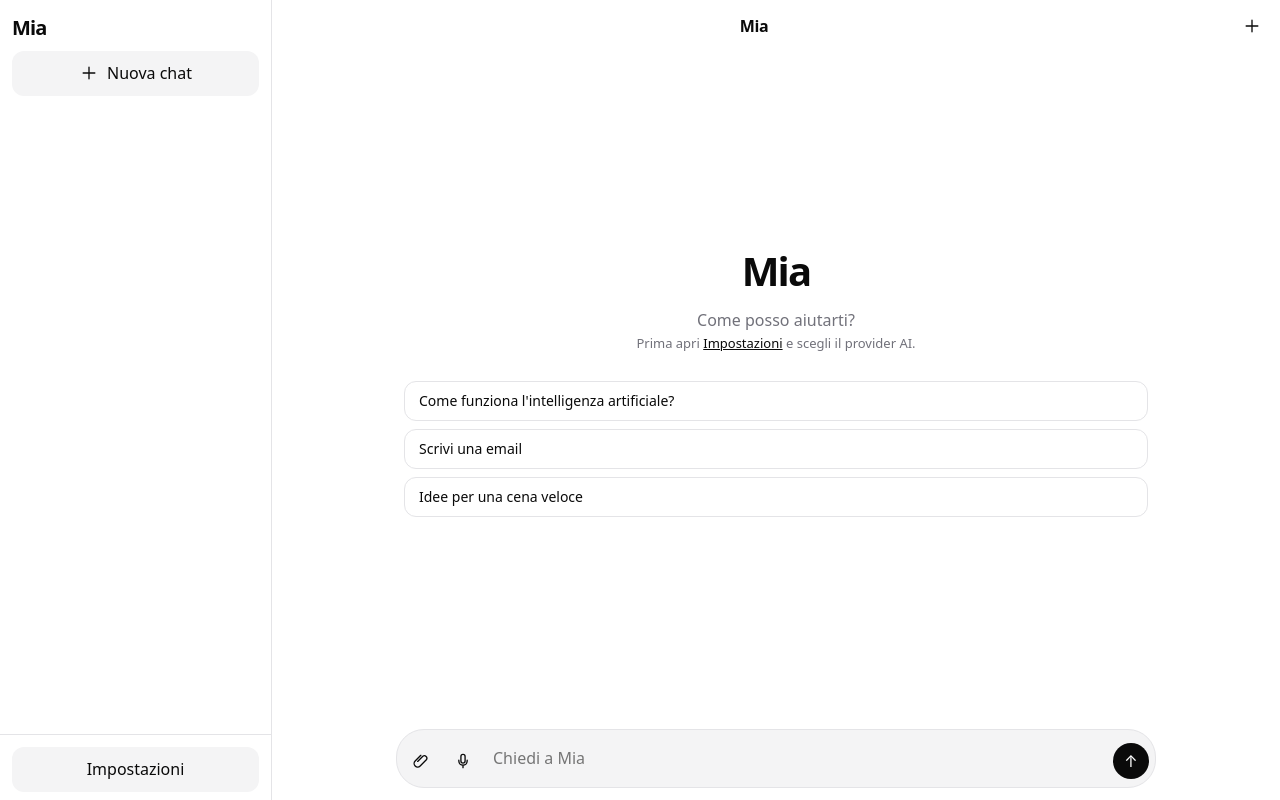
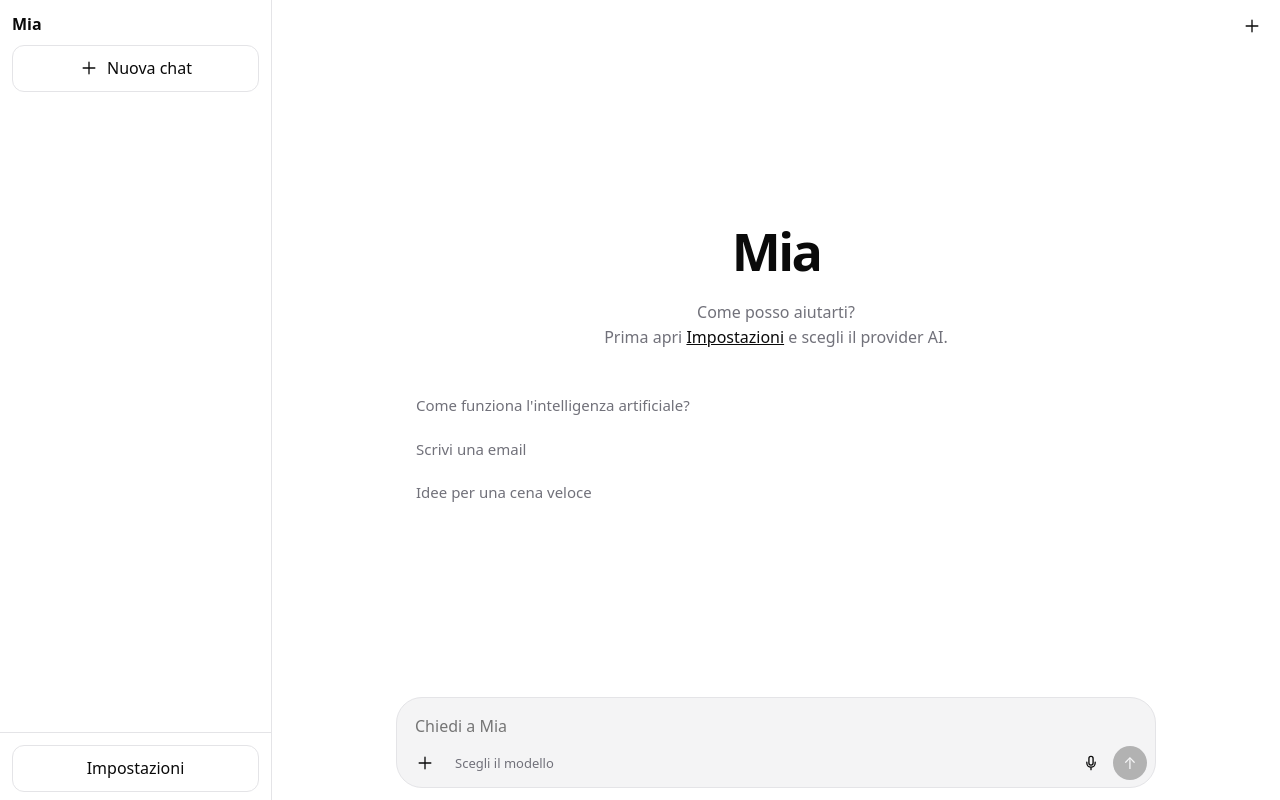
Before and after one commit to micmax1000-afk/mia-ai-app, a website: page index.html in a window 1280 px wide. Drawn offline with Linux system fonts and the light colour scheme.

Commit message:
Layout più vicino a una chat: barra in basso, titolo grande, chat raggruppate

```diff
--- a/css/app.css
+++ b/css/app.css
@@ -79,14 +79,13 @@ button { cursor: pointer; }
   padding: calc(6px + var(--safe-top)) 8px 6px;
   background: var(--bg);
 }
-.title {
+.title,
+.top-title {
   flex: 1; min-width: 0; text-align: center;
-  border: 0; background: none; padding: 6px 8px; border-radius: 12px; cursor: pointer;
+  border: 0; background: none; padding: 6px 8px;
+  font-size: 15px; font-weight: 600; letter-spacing: -0.02em;
+  white-space: nowrap; overflow: hidden; text-overflow: ellipsis;
 }
-.title:hover, .title:active { background: var(--hover); }
-.title strong, .title small { display: block; white-space: nowrap; overflow: hidden; text-overflow: ellipsis; }
-.title strong { font-size: 16px; font-weight: 600; letter-spacing: -0.02em; }
-.title small { color: var(--muted); font-size: 12px; margin-top: 1px; }
 .icon-btn,
 .attach-btn,
 .mic-btn,
@@ -142,27 +141,27 @@ html[data-offline='1'] .net-dot {
 }
 .empty h1 {
   color: var(--text);
-  margin: 0 0 6px;
-  font-size: 40px;
-  font-weight: 600;
-  letter-spacing: -0.045em;
+  margin: 0 0 8px;
+  font-size: 52px;
+  font-weight: 560;
+  letter-spacing: -0.05em;
 }
-.empty p { margin: 0; }
+.empty p { margin: 0; font-size: 16px; }
 .suggestions {
   display: flex;
   flex-direction: column;
-  gap: 8px;
-  margin-top: 28px;
+  gap: 2px;
+  margin-top: 36px;
   text-align: left;
 }
 .chip {
-  border: 1px solid var(--border);
+  border: 0;
   background: transparent;
   border-radius: 12px;
-  padding: 10px 14px;
+  padding: 11px 12px;
   text-align: left;
-  color: var(--text);
-  font-size: 14px;
+  color: var(--muted);
+  font-size: 15px;
   line-height: 1.3;
 }
 .chip:hover, .chip:active { background: var(--hover); }
@@ -187,6 +186,8 @@ html[data-offline='1'] .net-dot {
   border-radius: 0;
   max-width: 100%;
   padding: 2px 2px;
+  font-size: 16.5px;
+  line-height: 1.65;
 }
 .msg.error .bubble { color: var(--danger); }
 .bubble p { margin: 0 0 10px; }
@@ -222,33 +223,57 @@ html[data-offline='1'] .net-dot {
 
 .pending-att { padding: 0 16px; background: var(--bg); }
 .composer {
-  display: flex;
-  align-items: flex-end;
-  gap: 2px;
+  display: block;
   margin: 8px 12px calc(12px + var(--safe-bottom));
-  padding: 6px 6px 6px 4px;
+  padding: 0;
+  border: 0;
+  background: transparent;
+}
+.composer-box {
   border: 1px solid var(--border);
-  border-radius: 28px;
+  border-radius: 26px;
   background: var(--composer);
+  padding: 8px 8px 4px;
 }
 .composer textarea {
-  flex: 1;
+  display: block;
+  width: 100%;
   resize: none;
   max-height: 40vh;
-  padding: 10px 8px;
+  padding: 8px 10px 4px;
   border: 0;
-  border-radius: 0;
   background: transparent;
   outline: none;
 }
+.composer-tools {
+  display: flex;
+  align-items: center;
+  gap: 2px;
+}
+.model-chip {
+  border: 0;
+  background: transparent;
+  color: var(--muted);
+  font-size: 13px;
+  padding: 6px 8px;
+  border-radius: 999px;
+  max-width: 48%;
+  overflow: hidden;
+  text-overflow: ellipsis;
+  white-space: nowrap;
+}
+.tool-gap { flex: 1; }
+.model-chip:hover, .model-chip:active { background: var(--hover); color: var(--text); }
 .send-btn {
-  width: 36px; height: 36px; flex: none;
+  width: 34px; height: 34px; flex: none;
   border: 0; border-radius: 50%;
   background: var(--accent);
   color: var(--bg);
   font-size: 16px;
-  margin-bottom: 2px;
+  opacity: 0.28;
 }
+.composer.has-text .send-btn,
+.send-btn.stop { opacity: 1; }
 .send-btn.stop { background: var(--danger); color: #fff; }
 .send-btn:disabled { opacity: .4; }
 
@@ -267,9 +292,17 @@ html[data-offline='1'] .net-dot {
 }
 .drawer.open { transform: none; }
 .drawer-head, .drawer-foot { display: flex; align-items: center; justify-content: space-between; padding: 12px 12px 8px; }
-.brand { font-size: 20px; letter-spacing: -0.04em; font-weight: 650; }
+.drawer .btn.ghost { background: transparent; border: 1px solid var(--border); }
 .drawer-foot { border-top: 1px solid var(--border); }
 .conv-list { list-style: none; margin: 0; padding: 4px 8px 8px; overflow-y: auto; flex: 1; }
+.conv-list li.conv-label {
+  display: block;
+  color: var(--muted);
+  font-size: 12px;
+  padding: 14px 10px 4px;
+  pointer-events: none;
+}
+.conv-list li.conv-label:hover { background: none; }
 .conv-list li { display: flex; align-items: center; border-radius: 12px; }
 .conv-list li.active, .conv-list li:hover { background: var(--hover); }
 .conv-list .open-conv {
--- a/index.html
+++ b/index.html
@@ -15,10 +15,7 @@
 <div id="app">
   <header class="topbar">
     <button type="button" class="icon-btn" id="menuBtn" aria-label="Conversazioni"><svg viewBox="0 0 24 24" aria-hidden="true"><path d="M4 7h16M4 12h16M4 17h16"/></svg></button>
-    <button type="button" class="title" id="modelBtn" aria-label="Cambia modello">
-      <strong id="chatTitle">Mia</strong>
-      <small id="modelHint">—</small>
-    </button>
+    <span class="top-title" id="chatTitle"></span>
     <span id="netDot" class="net-dot" title="Connessione"></span>
     <button type="button" class="icon-btn" id="newChatBtn" aria-label="Nuova chat"><svg viewBox="0 0 24 24" aria-hidden="true"><path d="M12 5v14M5 12h14"/></svg></button>
   </header>
@@ -38,12 +35,18 @@
 
   <div class="pending-att" id="pendingAtt" hidden></div>
   <form class="composer" id="composer" autocomplete="off">
-    <button type="button" class="attach-btn" id="attachBtn" aria-label="Allega file"><svg viewBox="0 0 24 24" aria-hidden="true"><path d="M8 12.5l6.2-6.2a3 3 0 0 1 4.2 4.2l-7.4 7.5a4.2 4.2 0 0 1-6-6l6.8-6.8"/></svg></button>
-    <button type="button" class="mic-btn" id="micBtn" aria-label="Microfono" hidden><svg viewBox="0 0 24 24" aria-hidden="true"><path d="M12 4a2.5 2.5 0 0 1 2.5 2.5V12a2.5 2.5 0 0 1-5 0V6.5A2.5 2.5 0 0 1 12 4zM7 11v1a5 5 0 0 0 10 0v-1M12 17v3"/></svg></button>
+    <div class="composer-box">
+      <textarea id="input" rows="1" placeholder="Chiedi a Mia" enterkeyhint="send"></textarea>
+      <div class="composer-tools">
+        <button type="button" class="attach-btn" id="attachBtn" aria-label="Allega file"><svg viewBox="0 0 24 24" aria-hidden="true"><path d="M12 5v14M5 12h14"/></svg></button>
+        <button type="button" class="model-chip" id="modelBtn" aria-label="Cambia modello"><span id="modelHint">Scegli il modello</span></button>
+        <span class="tool-gap"></span>
+        <button type="button" class="mic-btn" id="micBtn" aria-label="Microfono" hidden><svg viewBox="0 0 24 24" aria-hidden="true"><path d="M12 4a2.5 2.5 0 0 1 2.5 2.5V12a2.5 2.5 0 0 1-5 0V6.5A2.5 2.5 0 0 1 12 4zM7 11v1a5 5 0 0 0 10 0v-1M12 17v3"/></svg></button>
+        <button type="submit" class="send-btn" id="sendBtn" aria-label="Invia">↑</button>
+      </div>
+    </div>
     <input type="file" id="fileInput" multiple hidden
       accept="image/*,application/pdf,.pdf,text/*,.txt,.md,.csv,.json,.xml,.html,.css,.js,.ts,.py,.java,.kt,.c,.cpp,.go,.rs,.php,.sh,.sql,.yaml,.yml,.log,.srt">
-    <textarea id="input" rows="1" placeholder="Chiedi a Mia" enterkeyhint="send"></textarea>
-    <button type="submit" class="send-btn" id="sendBtn" aria-label="Invia">↑</button>
   </form>
 </div>
 
--- a/js/app.js
+++ b/js/app.js
@@ -179,13 +179,12 @@
 
   function updateHeader() {
     const c = current();
-    $('#chatTitle').textContent = (c && c.title) || 'Mia';
-    const preset = P.PRESETS[settings.provider] || P.PRESETS.custom;
+    const titled = c && c.messages && c.messages.length && c.title;
+    $('#chatTitle').textContent = titled ? c.title : '';
     const p = profile();
     $('#micBtn').hidden = !canUseMic();
     const ready = isConfigured();
-    $('#modelHint').hidden = !ready;
-    $('#modelHint').textContent = ready ? modelLabel(settings.provider, p.model) + ' ▾' : '';
+    $('#modelHint').textContent = ready ? modelLabel(settings.provider, p.model) : 'Scegli il modello';
     $('#setupHint').hidden = isConfigured();
   }
 
@@ -371,9 +370,22 @@
       ul.innerHTML = '<li class="hint" style="padding:10px">Nessuna conversazione.</li>';
       return;
     }
+    const order = ['Oggi', 'Ieri', 'Ultimi 7 giorni', 'Precedenti'];
+    const groups = {};
     [...conversations]
       .sort((a, b) => b.updated - a.updated)
       .forEach((c) => {
+        const label = dayGroup(c.updated);
+        (groups[label] || (groups[label] = [])).push(c);
+      });
+    order.forEach((label) => {
+      const list = groups[label];
+      if (!list) return;
+      const head = document.createElement('li');
+      head.className = 'conv-label';
+      head.textContent = label;
+      ul.appendChild(head);
+      list.forEach((c) => {
         const li = document.createElement('li');
         if (c.id === currentId) li.className = 'active';
         const open = document.createElement('button');
@@ -382,18 +394,29 @@
         open.dataset.id = c.id;
         const title = document.createElement('span');
         title.textContent = c.title || 'Nuova chat';
-        const when = document.createElement('small');
-        when.textContent = new Date(c.updated).toLocaleString('it-IT', { dateStyle: 'short', timeStyle: 'short' });
-        open.append(title, when);
+        open.appendChild(title);
         const del = document.createElement('button');
         del.type = 'button';
         del.className = 'del-conv';
         del.dataset.del = c.id;
         del.setAttribute('aria-label', 'Elimina');
-        del.textContent = '🗑';
+        del.textContent = '×';
         li.append(open, del);
         ul.appendChild(li);
       });
+    });
+  }
+
+  function dayGroup(ts) {
+    const d = new Date(ts);
+    const now = new Date();
+    const start = new Date(now.getFullYear(), now.getMonth(), now.getDate());
+    const then = new Date(d.getFullYear(), d.getMonth(), d.getDate());
+    const days = Math.round((start - then) / 86400000);
+    if (days <= 0) return 'Oggi';
+    if (days === 1) return 'Ieri';
+    if (days < 7) return 'Ultimi 7 giorni';
+    return 'Precedenti';
   }
 
   // ─── Chat ─────────────────────────────────────────────────
@@ -824,6 +847,7 @@
     const ta = $('#input');
     ta.style.height = 'auto';
     ta.style.height = Math.min(ta.scrollHeight, window.innerHeight * 0.4) + 'px';
+    $('#composer').classList.toggle('has-text', !!ta.value.trim());
   }
 
   // ─── Eventi ───────────────────────────────────────────────
```
